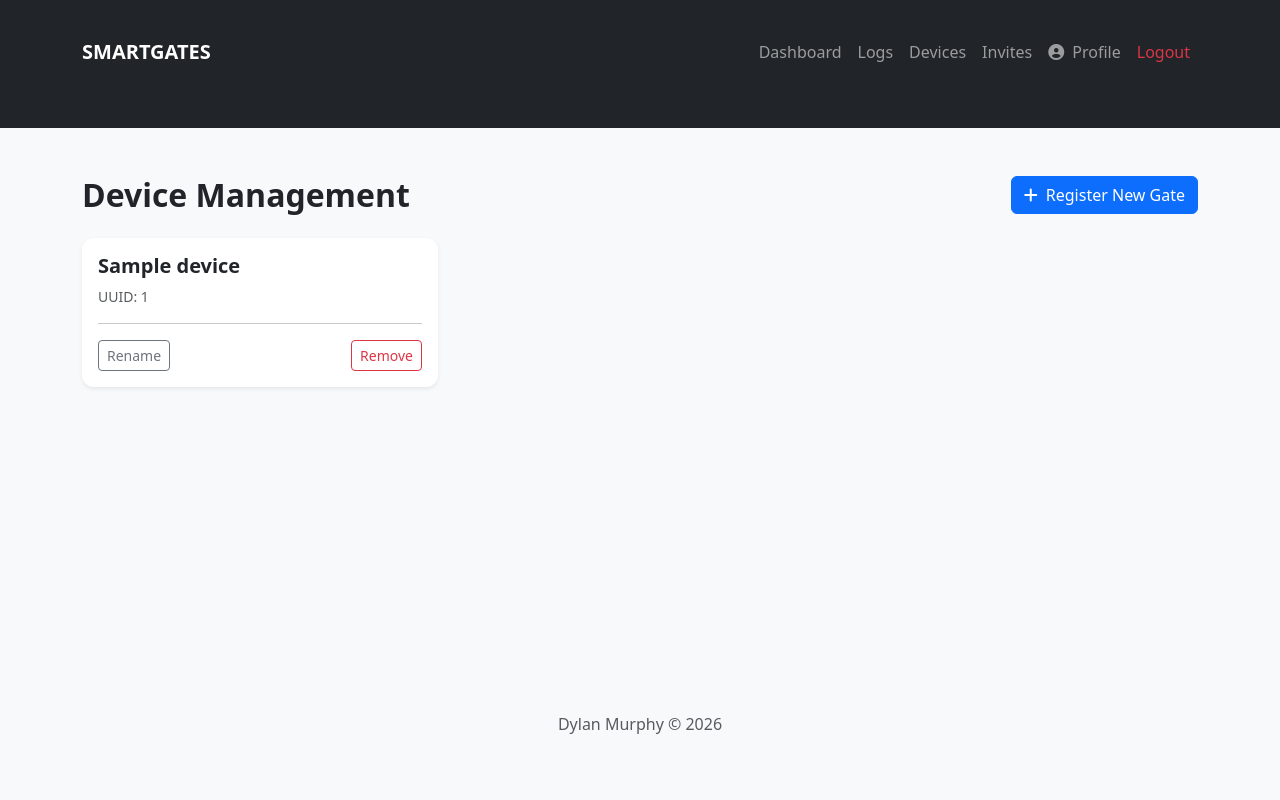
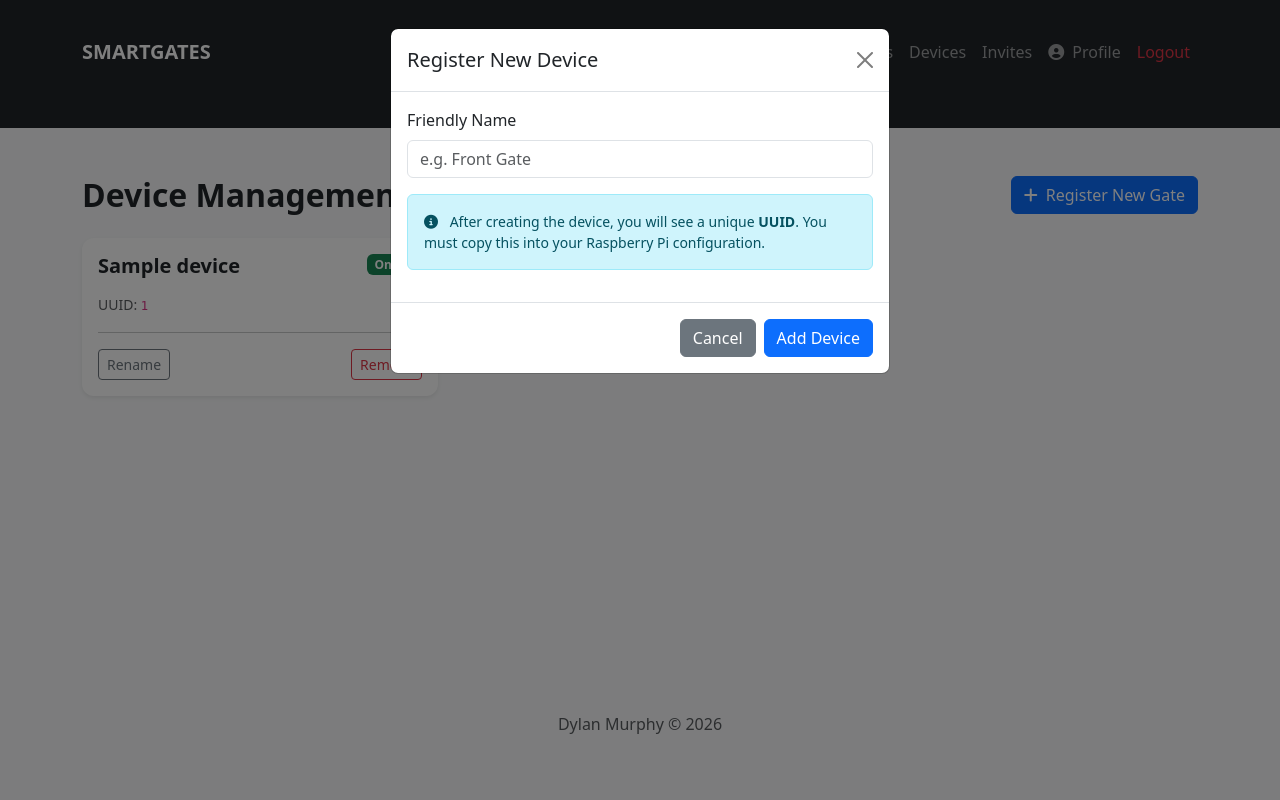
Before and after one commit to dylanmurph/smartgates-iot, a Flask app: page /devices in a window 1280 px wide, after a click on "Register New Gate". Run offline with Flask 3, Linux system fonts and the light colour scheme; a user stored in the database is signed in; tables that the repository leaves empty hold one stand-in row (values such as "Sample post"); some libraries are stand-ins or nearby versions.

Commit message:
Implented add device feature

```diff
--- a/app/device_routes.py
+++ b/app/device_routes.py
@@ -2,6 +2,7 @@ from flask import Blueprint, render_template, redirect, url_for, flash, request
 from flask_login import login_required, current_user
 from app import db
 from app.models import Device
+from app.forms import AddDeviceForm
 
 bp = Blueprint('devices', __name__)
 
@@ -10,12 +11,28 @@ bp = Blueprint('devices', __name__)
 def list_devices():
     all_devices = current_user.get_viewable_devices()
     device = all_devices[0] if all_devices else None
-    return render_template('devices.html', title='My Devices', device=device)
+    form = AddDeviceForm()
+    return render_template('devices.html', title='My Devices', device=device, form=form)
 
-@bp.route('/devices/add', methods=['GET', 'POST'])
+@bp.route('/devices/add', methods=['POST'])
 @login_required
 def add_device():
-    pass
+    form = AddDeviceForm()
+
+    if form.validate_on_submit():
+        new_device = Device(
+            name=form.device_name.data,
+            owner=current_user
+        )
+
+        db.session.add(new_device)
+        db.session.commit()
+
+        flash(f'Device Added! ID: {new_device.unique_id}', 'success')
+    else:
+        flash('Error: Device name is required.', 'danger')
+
+    return redirect(url_for('devices.list_devices'))
 
 @bp.route('/devices/<int:device_id>/edit', methods=['GET', 'POST'])
 @login_required
--- a/app/forms.py
+++ b/app/forms.py
@@ -30,7 +30,6 @@ class RegistrationForm(FlaskForm):
 
 class AddDeviceForm(FlaskForm):
     device_name = StringField('Device Name', validators=[DataRequired()])
-    device_id_code = StringField('Unique Device ID (Hardware ID)', validators=[DataRequired()])
     submit = SubmitField('Add Device')
 
 class InviteUserForm(FlaskForm):
--- a/app/templates/devices.html
+++ b/app/templates/devices.html
@@ -13,16 +13,74 @@
     <div class="col-md-6 col-lg-4">
         <div class="card shadow-sm mb-4">
             <div class="card-body">
-                <h5 class="fw-bold">{{ device.name }}</h5>
-                <p class="text-muted small">UUID: {{ device.unique_id }}</p>
+                <div class="d-flex justify-content-between align-items-start">
+                    <h5 class="fw-bold">{{ device.name }}</h5>
+                    {% if device.is_online %}
+                        <span class="badge bg-success">Online</span>
+                    {% else %}
+                        <span class="badge bg-secondary">Offline</span>
+                    {% endif %}
+                </div>
+
+                <p class="text-muted small mt-2">
+                    UUID: <code class="user-select-all">{{ device.unique_id }}</code>
+                </p>
+
                 <hr>
+
                 <div class="d-flex justify-content-between">
                     <button class="btn btn-outline-secondary btn-sm">Rename</button>
-                    <button class="btn btn-outline-danger btn-sm">Remove</button>
+
+                    <form action="{{ url_for('devices.delete_device', device_id=device.id) }}" method="POST" class="d-inline">
+                        <button class="btn btn-outline-danger btn-sm" onclick="return confirm('Are you sure you want to delete this device?')">Remove</button>
+                    </form>
                 </div>
             </div>
         </div>
     </div>
+    {% else %}
+    <div class="col-12 text-center py-5">
+        <div class="text-muted">
+            <i class="fa-solid fa-microchip fa-3x mb-3"></i>
+            <p>You haven't registered any devices yet.</p>
+        </div>
+    </div>
     {% endfor %}
 </div>
+
+<div class="modal fade" id="addDeviceModal" tabindex="-1" aria-labelledby="addDeviceModalLabel" aria-hidden="true">
+  <div class="modal-dialog">
+    <div class="modal-content">
+      <div class="modal-header">
+        <h5 class="modal-title" id="addDeviceModalLabel">Register New Device</h5>
+        <button type="button" class="btn-close" data-bs-dismiss="modal" aria-label="Close"></button>
+      </div>
+
+      <form action="{{ url_for('devices.add_device') }}" method="POST">
+          <div class="modal-body">
+            {{ form.hidden_tag() }}
+
+            <div class="mb-3">
+                <label for="device_name" class="form-label">Friendly Name</label>
+                {{ form.device_name(class="form-control", placeholder="e.g. Front Gate") }}
+
+                {% for error in form.device_name.errors %}
+                    <span class="text-danger small">{{ error }}</span>
+                {% endfor %}
+            </div>
+
+            <div class="alert alert-info small">
+                <i class="fa-solid fa-circle-info me-2"></i>
+                After creating the device, you will see a unique <strong>UUID</strong>. You must copy this into your Raspberry Pi configuration.
+            </div>
+          </div>
+
+          <div class="modal-footer">
+            <button type="button" class="btn btn-secondary" data-bs-dismiss="modal">Cancel</button>
+            {{ form.submit(class="btn btn-primary") }}
+          </div>
+      </form>
+    </div>
+  </div>
+</div>
 {% endblock %}
```
